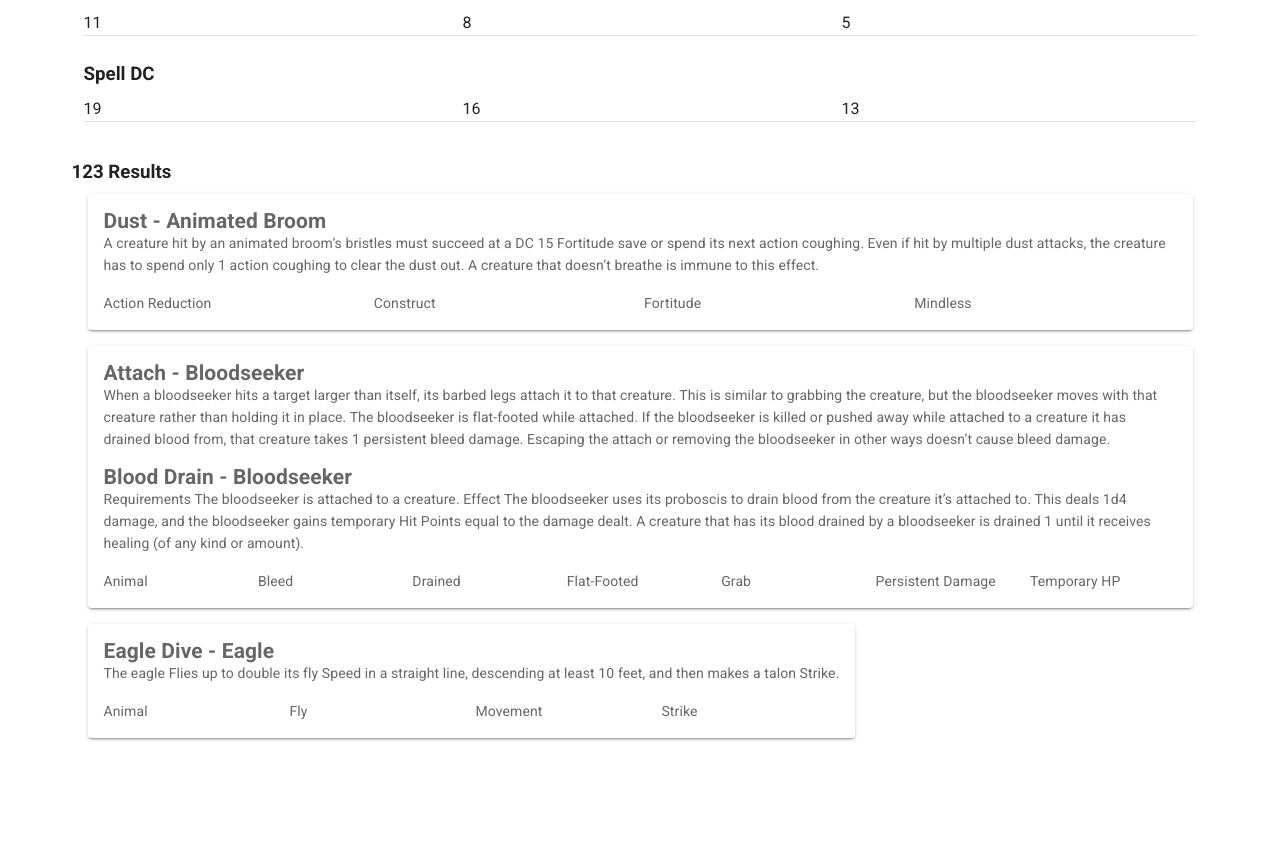
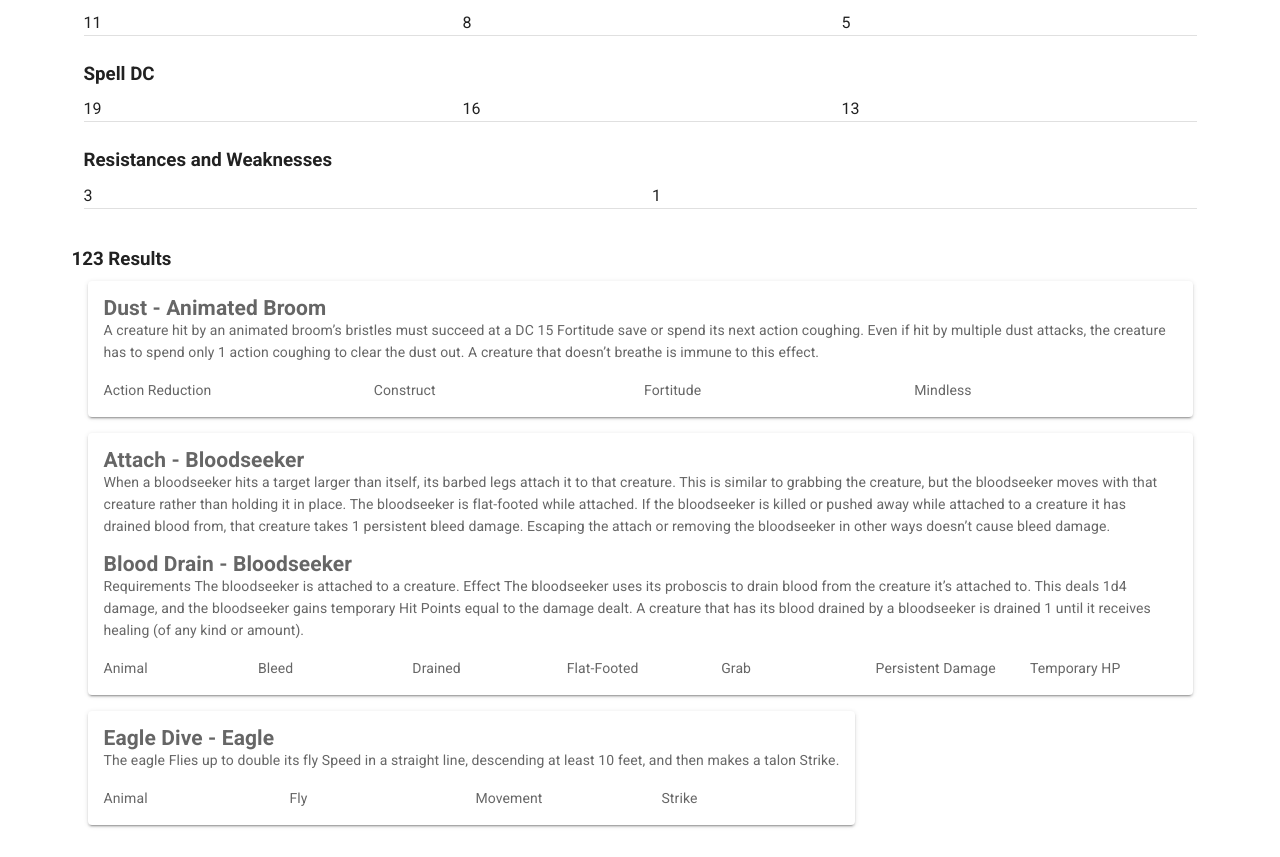
Before and after one commit to allens1015/2emonsterroles, a Vue app: page / in a window 1280 px wide. Shown: the part 884-1741 px from the top of the page. Before the commit the page ends 1654 px from the top, so only its background shows below. Built offline with nearby package versions, Linux system fonts and the light colour scheme.

Commit message:
Added resist/weakness row and made it no judgement

```diff
--- a/src/components/MonsterSpecials.vue
+++ b/src/components/MonsterSpecials.vue
@@ -82,6 +82,8 @@ export default ({
     margin-bottom: 1em;
   }
   .bold {
+    color:blue;
+    font-size: 1.5em;
     font-weight: bold;
   }
 </style>
--- a/src/components/Table.vue
+++ b/src/components/Table.vue
@@ -56,6 +56,9 @@ export default ({
       if(!monsterRoles.selectedRole) {
         return;
       }
+      if(table == "resistAndWeakness") {
+        return;
+      }
       if(level == monsterRoles.selectedLevel && localMaps.rolesDataMap[monsterRoles.selectedRole][table] == column)
         return true;
       return;
@@ -66,8 +69,6 @@ export default ({
 
 <style scoped>
   .focus {
-    /* color: white; */
-    /* background-color:darkgreen; */
     color:blue;
     font-size: 1.5em;
     font-weight: bold;
--- a/src/components/TableList.vue
+++ b/src/components/TableList.vue
@@ -23,6 +23,7 @@
     <Table tableTypeIn="damage" />
     <Table tableTypeIn="spellAttack" />
     <Table tableTypeIn="spellDC" />
+    <Table tableTypeIn="resistAndWeakness" />
   </v-container>
 </template>
 
```
